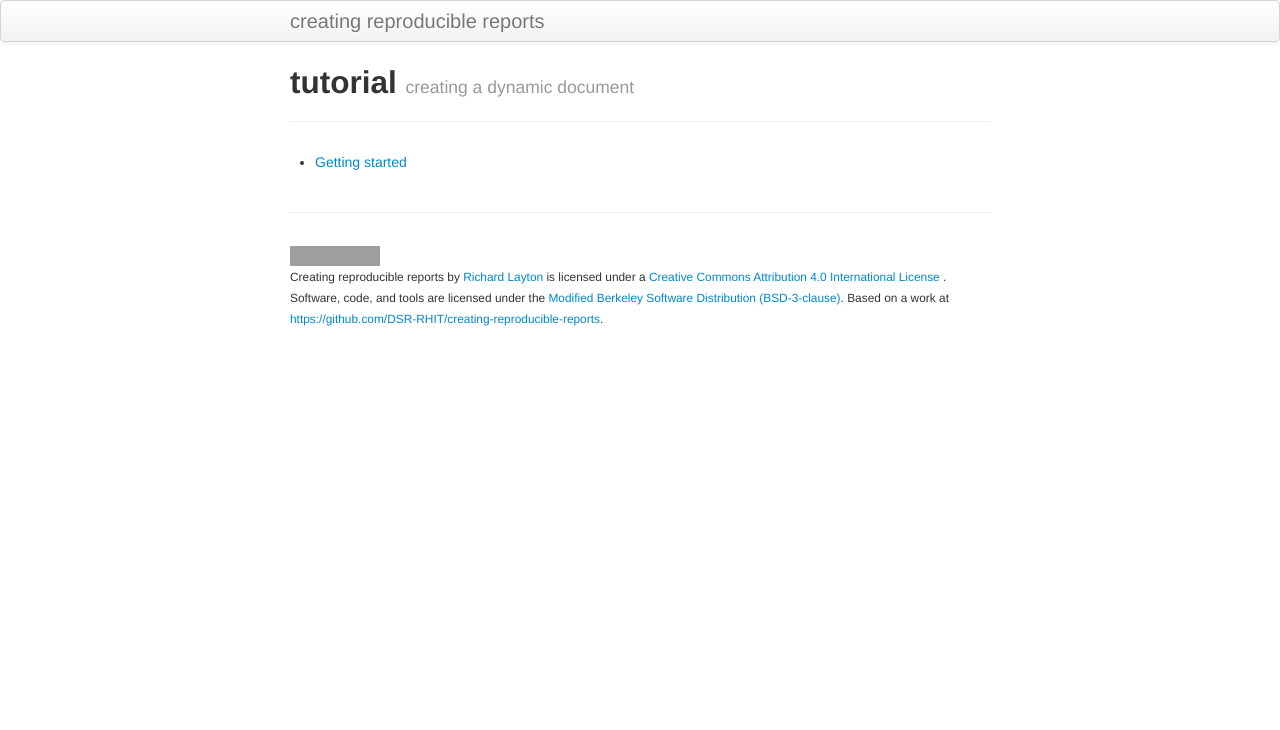
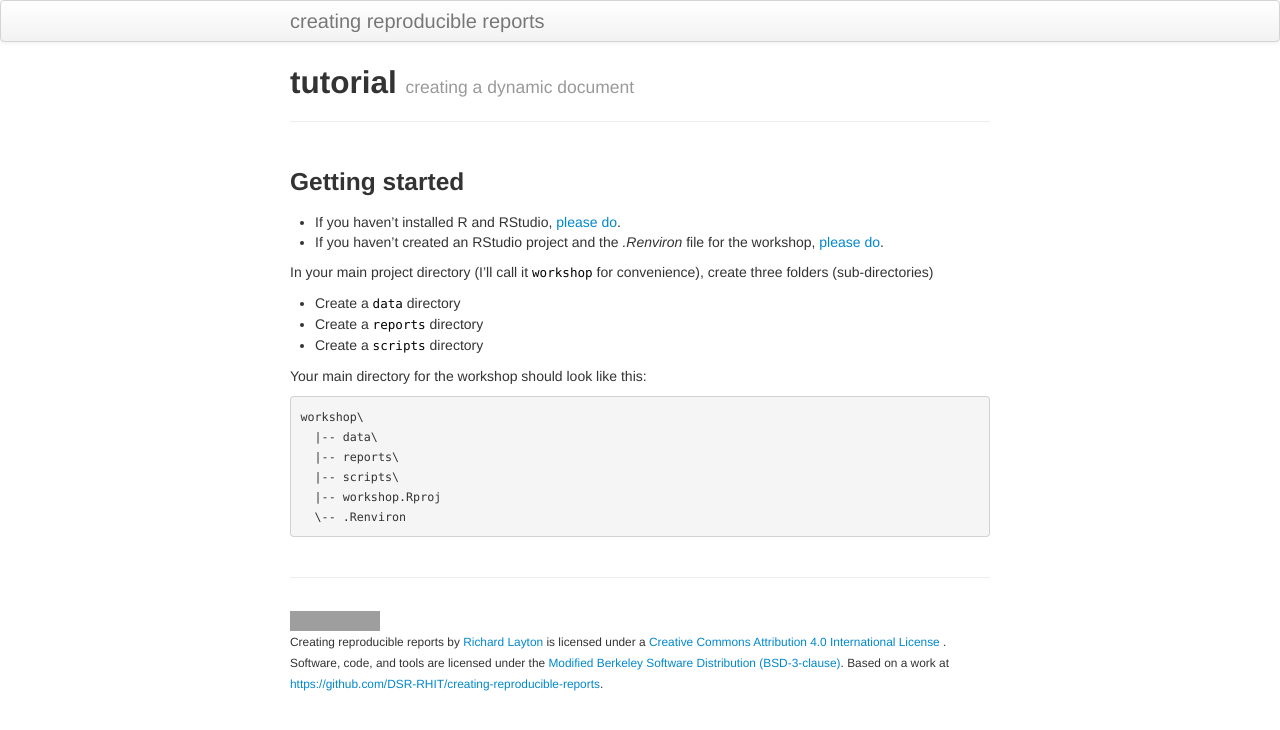
Before and after one commit to DSR-RHIT/creating-reproducible-reports, a Jekyll site: the page built from pages/tutorial.md, in a window 1280 px wide. Shown: the top 730 px of the page. Built offline with Jekyll 4.4.1, drawn with Linux system fonts in a browser that asks for light colours; grey boxes are pictures that could not be loaded.

Commit message:
update tutorial

````diff
--- a/pages/tutorial.md
+++ b/pages/tutorial.md
@@ -4,4 +4,25 @@ title:  tutorial
 tagline: creating a dynamic document
 ---
 
-- [Getting started](../reports/01-tutorial-getting-started.html)
+### Getting started
+
+- If you haven't installed R and RStudio, [please do](https://github.com/DSR-RHIT/install-R-and-RStudio/blob/master/pages/install_R.md).
+- If you haven't created an RStudio project and the *.Renviron* file for the workshop, [please do](https://github.com/DSR-RHIT/install-R-and-RStudio/blob/master/pages/setup_R_project.md).
+
+
+In your main project directory (I'll call it `workshop` for convenience), create three folders (sub-directories)
+
+- Create a `data` directory
+- Create a `reports` directory
+- Create a `scripts` directory
+
+Your main directory for the workshop should look like this:
+
+```
+workshop\
+  |-- data\
+  |-- reports\
+  |-- scripts\
+  |-- workshop.Rproj
+  \-- .Renviron
+```
````
Also changed, not shown: index.md (+2 -4 lines).
